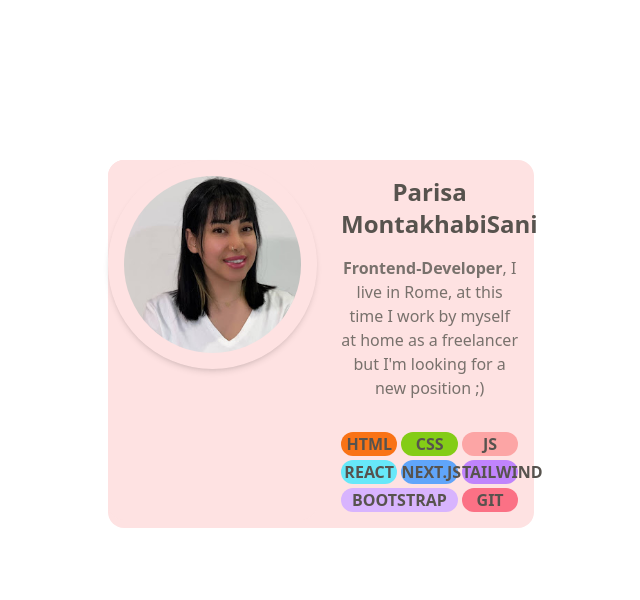
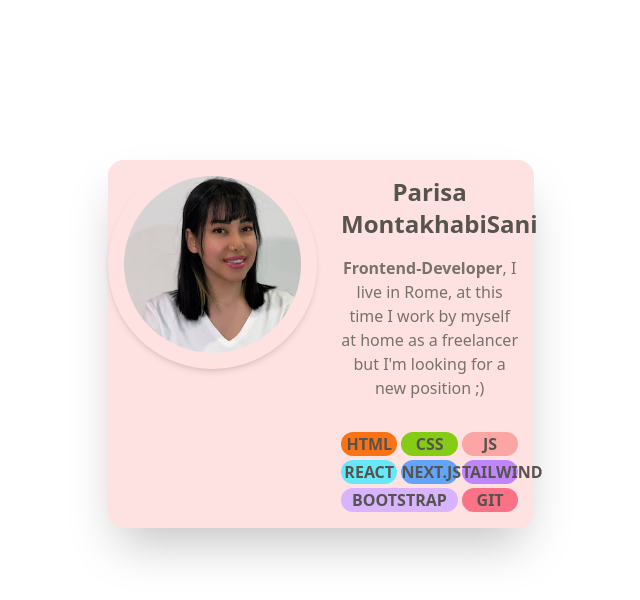
Before and after one commit to parisaMontakhab/CardProfile, a React (Vite) app in the folder card/: page / in a window 1280 px wide. Shown: the top 600 px of the page, without its empty margins (319-959 px from the left). Built offline with nearby package versions, Linux system fonts and the light colour scheme.

Commit message:
feat: add shado

```diff
--- a/card/src/App.jsx
+++ b/card/src/App.jsx
@@ -5,7 +5,7 @@ import './App.css'
 
 function App() {
  return(
-  <div className='text-center bg-red-100 m-40 w-1/3 mx-auto rounded-2xl'>
+  <div className='text-center bg-red-100 m-40 w-1/3 mx-auto rounded-2xl shadow-2xl'>
     <div className='grid grid-cols-2 gap-2 '>
       <div className=' bg-red-100 rounded-2xl mb-2'>
         <img src='./public/images/profile.png' className='rounded-full  mx-auto p-4 shadow-md'/>
```
